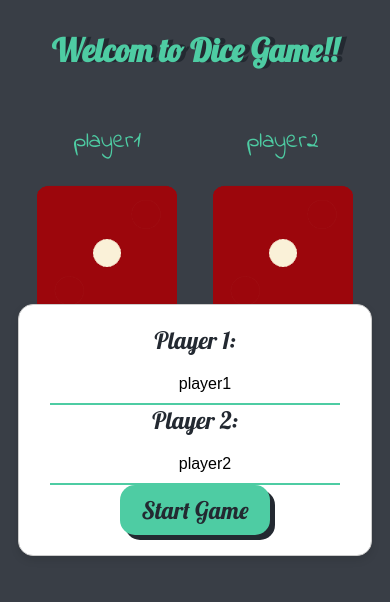
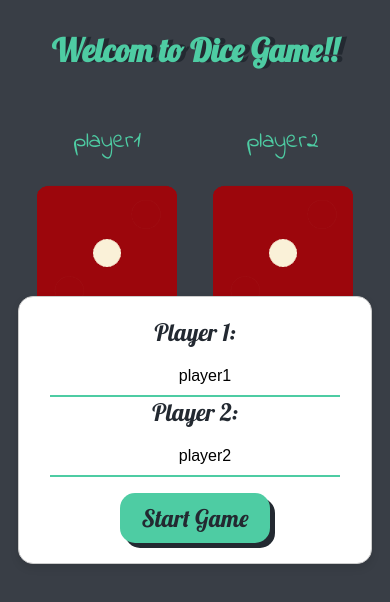
Before and after one commit to SungJung0616/diceGame, a React (Create React App) app: page / in a window 390 px wide. Shown: the top 602 px of the page. Built offline with nearby package versions, Linux system fonts and the light colour scheme.

Commit message:
update winning massage and css

```diff
--- a/src/App.css
+++ b/src/App.css
@@ -1,6 +1,9 @@
 @import url('https://fonts.googleapis.com/css?family=Indie+Flower|Lobster&display=swap');
 
-
+.body{
+  display: flex;
+  justify-content: center;
+}
 .modal {
   position: fixed;
   top: 51%;
@@ -46,6 +49,9 @@ input:focus {
 }
 
 .container {
+  display: flex;
+  justify-content: center;
+  flex-direction: column;
   width: 70%;
   margin: auto;
   text-align: center;
@@ -110,6 +116,9 @@ button:hover {
 }
 
 @media (max-width: 768px) {
+  .container{
+    height: 90%;
+  }
   .container, .btn-box {
     width: 90%;
   }
@@ -128,6 +137,10 @@ button:hover {
     margin-bottom: 20px;
     width: 80%;
     padding: 10px;
+  }
+
+  .modal button{
+    margin-top: 1rem;
   }
 
   input {
--- a/src/App.js
+++ b/src/App.js
@@ -68,9 +68,9 @@ const getRoll =()=>{
     if(player1 === player2){
       return "Tie";
     }else if(player1 > player2){
-      return "🚩 Player1 win";
+      return `🚩${player1Name} Wins!`;
     }else{
-      return "Player2 Wins! 🚩";
+      return `${player2Name} Wins! 🚩`;
     }
   }
 
```
